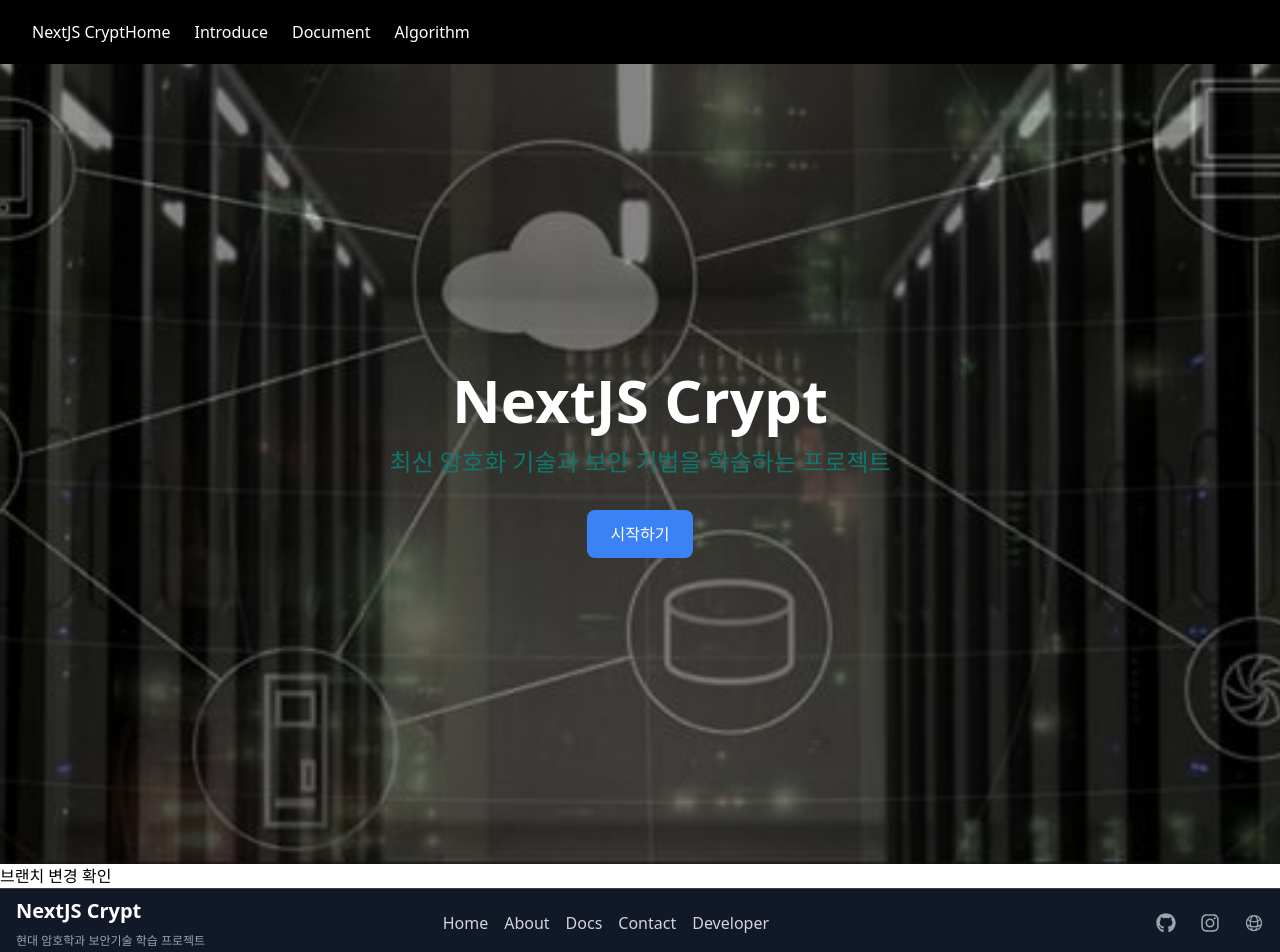
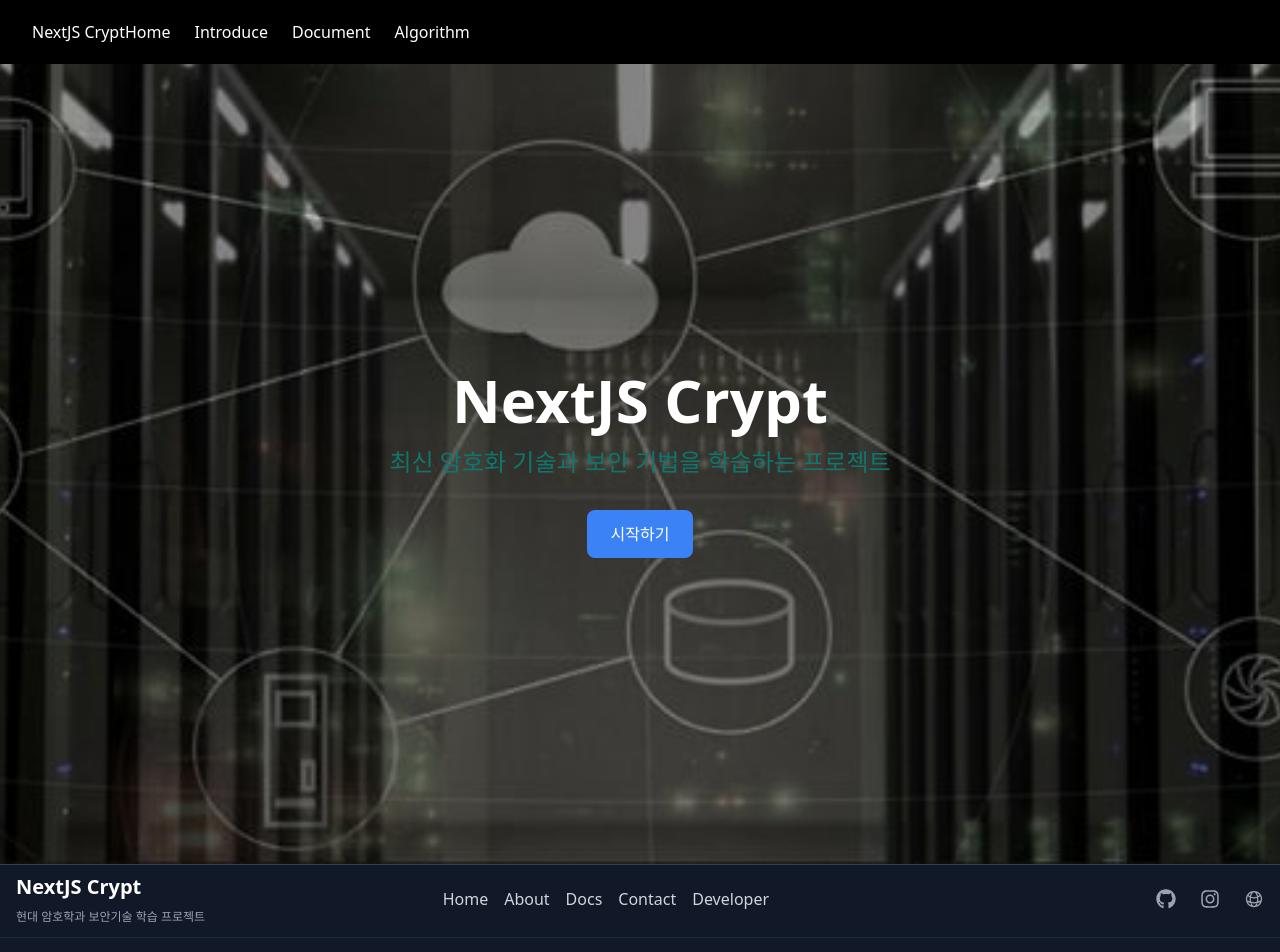
Before and after one commit to codeOccluter/nextjs_crypt, a Next.js app: page / in a window 1280 px wide. Shown: the top 952 px of the page. Built offline with nearby package versions, Linux system fonts and the light colour scheme.

Commit message:
브런치 main: 브런치 테스트용 라인 삭제 완료

```diff
--- a/app/page.tsx
+++ b/app/page.tsx
@@ -5,7 +5,6 @@ export default function Home() {
   return (
     <div>
         <Dashboard />
-        <p>브랜치 변경 확인</p>
     </div>
   )
 }
```
